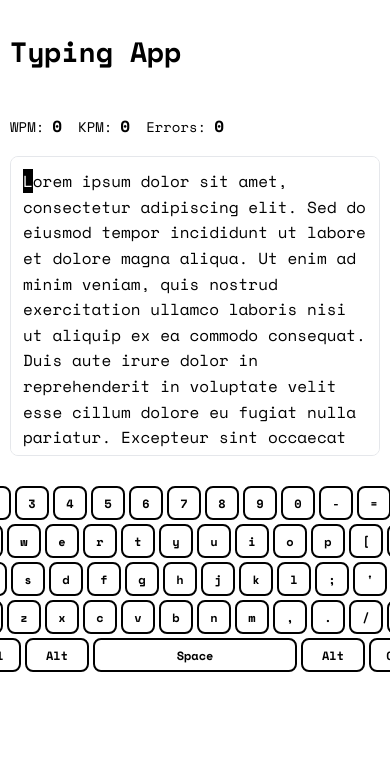
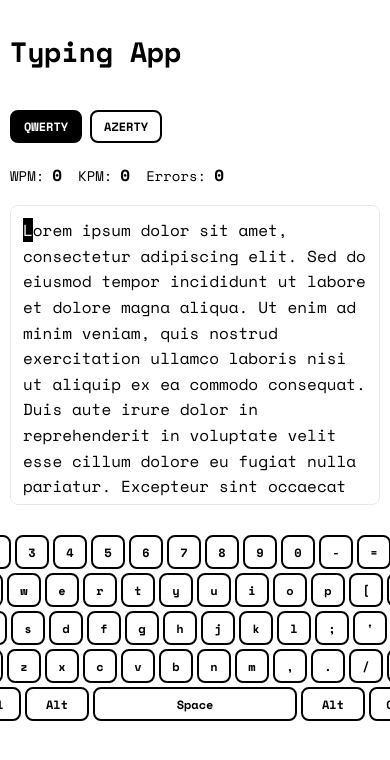
Before and after one commit to nicolasassouad/typing-app, a Preact app: page / in a window 390 px wide. Shown: the top 760 px of the page. Built offline with nearby package versions, Linux system fonts and the light colour scheme.

Commit message:
Add Azerty support

```diff
--- a/src/app.tsx
+++ b/src/app.tsx
@@ -1,5 +1,5 @@
 import { useState, useEffect } from 'preact/hooks';
-import { Keyboard } from './components/Keyboard';
+import { Keyboard, KeyboardLayout } from './components/Keyboard';
 import { TypingPractice } from './components/TypingPractice';
 
 const LOREM_IPSUM = `Lorem ipsum dolor sit amet, consectetur adipiscing elit. Sed do eiusmod tempor incididunt ut labore et dolore magna aliqua. Ut enim ad minim veniam, quis nostrud exercitation ullamco laboris nisi ut aliquip ex ea commodo consequat. Duis aute irure dolor in reprehenderit in voluptate velit esse cillum dolore eu fugiat nulla pariatur. Excepteur sint occaecat cupidatat non proident, sunt in culpa qui officia deserunt mollit anim id est laborum.`;
@@ -7,6 +7,8 @@ const LOREM_IPSUM = `Lorem ipsum dolor sit amet, consectetur adipiscing elit. Se
 export function App() {
   const [pressedKeys, setPressedKeys] = useState<Set<string>>(new Set());
   const [isShiftPressed, setIsShiftPressed] = useState(false);
+  const [keyboardLayout, setKeyboardLayout] =
+    useState<KeyboardLayout>('qwerty');
 
   useEffect(() => {
     const normalizeKey = (key: string): string => {
@@ -60,9 +62,31 @@ export function App() {
 
   return (
     <div className="component-main-container">
-      <h1 className="component-text-xxl">Typing App</h1>
+      <div className="app-header">
+        <h1 className="component-text-xxl">Typing App</h1>
+        <div className="layout-selector">
+          <button
+            className={`layout-button ${keyboardLayout === 'qwerty' ? 'active' : ''}`}
+            onClick={() => setKeyboardLayout('qwerty')}
+            type="button"
+          >
+            QWERTY
+          </button>
+          <button
+            className={`layout-button ${keyboardLayout === 'azerty' ? 'active' : ''}`}
+            onClick={() => setKeyboardLayout('azerty')}
+            type="button"
+          >
+            AZERTY
+          </button>
+        </div>
+      </div>
       <TypingPractice text={LOREM_IPSUM} />
-      <Keyboard pressedKeys={pressedKeys} isShiftPressed={isShiftPressed} />
+      <Keyboard
+        pressedKeys={pressedKeys}
+        isShiftPressed={isShiftPressed}
+        layout={keyboardLayout}
+      />
     </div>
   );
 }
--- a/src/components/Keyboard.tsx
+++ b/src/components/Keyboard.tsx
@@ -1,6 +1,9 @@
+export type KeyboardLayout = 'qwerty' | 'azerty';
+
 interface KeyboardProps {
   pressedKeys: Set<string>;
   isShiftPressed: boolean;
+  layout?: KeyboardLayout;
 }
 
 interface KeyConfig {
@@ -10,7 +13,7 @@ interface KeyConfig {
   className?: string;
 }
 
-const KEYBOARD_LAYOUT: KeyConfig[][] = [
+const QWERTY_LAYOUT: KeyConfig[][] = [
   [
     { label: '`', labelShifted: '~', key: '`' },
     { label: '1', labelShifted: '!', key: '1' },
@@ -81,7 +84,84 @@ const KEYBOARD_LAYOUT: KeyConfig[][] = [
   ],
 ];
 
-export function Keyboard({ pressedKeys, isShiftPressed }: KeyboardProps) {
+const AZERTY_LAYOUT: KeyConfig[][] = [
+  [
+    { label: '²', labelShifted: '~', key: '`' },
+    { label: '&', labelShifted: '1', key: '1' },
+    { label: 'é', labelShifted: '2', key: '2' },
+    { label: '"', labelShifted: '3', key: '3' },
+    { label: "'", labelShifted: '4', key: '4' },
+    { label: '(', labelShifted: '5', key: '5' },
+    { label: '-', labelShifted: '6', key: '6' },
+    { label: 'è', labelShifted: '7', key: '7' },
+    { label: '_', labelShifted: '8', key: '8' },
+    { label: 'ç', labelShifted: '9', key: '9' },
+    { label: 'à', labelShifted: '0', key: '0' },
+    { label: ')', labelShifted: '°', key: '-' },
+    { label: '=', labelShifted: '+', key: '=' },
+    { label: 'Backspace', key: 'backspace', className: 'extra-wide' },
+  ],
+  [
+    { label: 'Tab', key: 'tab', className: 'wide' },
+    { label: 'a', labelShifted: 'A', key: 'a' },
+    { label: 'z', labelShifted: 'Z', key: 'z' },
+    { label: 'e', labelShifted: 'E', key: 'e' },
+    { label: 'r', labelShifted: 'R', key: 'r' },
+    { label: 't', labelShifted: 'T', key: 't' },
+    { label: 'y', labelShifted: 'Y', key: 'y' },
+    { label: 'u', labelShifted: 'U', key: 'u' },
+    { label: 'i', labelShifted: 'I', key: 'i' },
+    { label: 'o', labelShifted: 'O', key: 'o' },
+    { label: 'p', labelShifted: 'P', key: 'p' },
+    { label: '^', labelShifted: '¨', key: '[' },
+    { label: '$', labelShifted: '£', key: ']' },
+    { label: '\\', labelShifted: 'µ', key: '\\', className: 'wide' },
+  ],
+  [
+    { label: 'Caps', key: 'capslock', className: 'wide' },
+    { label: 'q', labelShifted: 'Q', key: 'q' },
+    { label: 's', labelShifted: 'S', key: 's' },
+    { label: 'd', labelShifted: 'D', key: 'd' },
+    { label: 'f', labelShifted: 'F', key: 'f' },
+    { label: 'g', labelShifted: 'G', key: 'g' },
+    { label: 'h', labelShifted: 'H', key: 'h' },
+    { label: 'j', labelShifted: 'J', key: 'j' },
+    { label: 'k', labelShifted: 'K', key: 'k' },
+    { label: 'l', labelShifted: 'L', key: 'l' },
+    { label: 'm', labelShifted: 'M', key: 'm' },
+    { label: 'ù', labelShifted: '%', key: ';' },
+    { label: '*', labelShifted: 'µ', key: "'" },
+    { label: 'Enter', key: 'enter', className: 'extra-wide' },
+  ],
+  [
+    { label: 'Shift', key: 'shift', className: 'extra-wide' },
+    { label: 'w', labelShifted: 'W', key: 'w' },
+    { label: 'x', labelShifted: 'X', key: 'x' },
+    { label: 'c', labelShifted: 'C', key: 'c' },
+    { label: 'v', labelShifted: 'V', key: 'v' },
+    { label: 'b', labelShifted: 'B', key: 'b' },
+    { label: 'n', labelShifted: 'N', key: 'n' },
+    { label: ',', labelShifted: '?', key: ',' },
+    { label: ';', labelShifted: '.', key: '.' },
+    { label: ':', labelShifted: '/', key: '/' },
+    { label: '!', labelShifted: '§', key: '8' },
+    { label: 'Shift', key: 'shift', className: 'extra-wide' },
+  ],
+  [
+    { label: 'Ctrl', key: 'control', className: 'wide' },
+    { label: 'Alt', key: 'alt', className: 'wide' },
+    { label: 'Space', key: ' ', className: 'space' },
+    { label: 'Alt', key: 'alt', className: 'wide' },
+    { label: 'Ctrl', key: 'control', className: 'wide' },
+  ],
+];
+
+export function Keyboard({
+  pressedKeys,
+  isShiftPressed,
+  layout = 'qwerty',
+}: KeyboardProps) {
+  const KEYBOARD_LAYOUT = layout === 'azerty' ? AZERTY_LAYOUT : QWERTY_LAYOUT;
   const isKeyPressed = (key: string): boolean => {
     return pressedKeys.has(key.toLowerCase());
   };
--- a/src/style.css
+++ b/src/style.css
@@ -285,6 +285,56 @@ code {
   }
 }
 
+/* App header styles */
+.app-header {
+  display: flex;
+  justify-content: space-between;
+  align-items: center;
+  flex-wrap: wrap;
+  gap: 16px;
+}
+
+.layout-selector {
+  display: flex;
+  gap: 8px;
+}
+
+.layout-button {
+  font-family: 'Space Mono', monospace;
+  font-size: 14px;
+  font-weight: 700;
+  padding: 8px 16px;
+  border: 2px solid #000000;
+  border-radius: 8px;
+  background-color: #ffffff;
+  color: #000000;
+  cursor: pointer;
+  transition:
+    background-color 0.1s ease,
+    color 0.1s ease;
+}
+
+.layout-button:hover {
+  background-color: #e5e7eb;
+}
+
+.layout-button.active {
+  background-color: #000000;
+  color: #ffffff;
+}
+
+@media screen and (max-width: 480px) {
+  .app-header {
+    flex-direction: column;
+    align-items: flex-start;
+  }
+
+  .layout-button {
+    font-size: 12px;
+    padding: 6px 12px;
+  }
+}
+
 /* Typing practice styles */
 .typing-practice-container {
   display: flex;
```
